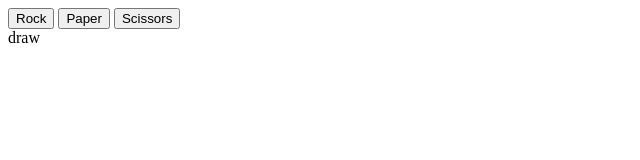
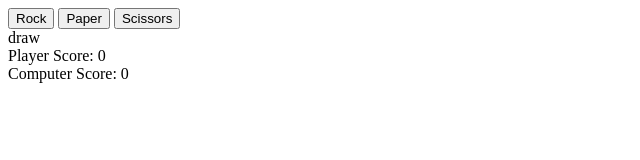
Before and after one commit to lestonpoh/rockpaperscissors-project, a plain HTML site: page index.html in a window 1280 px wide. Both pictures are taken after a click on the button "Rock". Shown: the whole page, without its empty margins (0-640 px from the left). Drawn offline with Linux system fonts and the light colour scheme.

Commit message:
Add logic to display player and comupter scores

```diff
--- a/index.html
+++ b/index.html
@@ -13,6 +13,10 @@
         <button class="paper">Paper</button>
         <button class="scissors">Scissors</button>
         <div class="resultDisplay"></div>
+        <div class="runningScore">
+            <div id="playerScore"></div>
+            <div id="computerScore"></div>
+        </div>
 
 
 
--- a/myscript.js
+++ b/myscript.js
@@ -1,3 +1,7 @@
+let playCount=0
+let playerWinCount = 0;
+let computerWinCount = 0
+
 function getComputerChoice(){
     let choices = ["rock","paper","scissors"]
 
@@ -26,9 +30,19 @@ function playRound(playerSelection){
     }
     const resultDisplay = document.querySelector(".resultDisplay")
     resultDisplay.textContent = result
-    console.log(resultDisplay)
 
-    // document.getElementsByClassName("resultdisplay").appendChild(resultDisplay)
+    if (result === "win"){
+        playerWinCount+=1
+    }else if (result === "lose"){
+        computerWinCount+=1
+    }
+
+    const playerScore = document.querySelector("#playerScore");
+    playerScore.textContent = "Player Score: " + playerWinCount;
+    const computerScore = document.querySelector('#computerScore');
+    computerScore.textContent = "Computer Score: " + computerWinCount
+
+    playCount += 1
 
 }
 
```
